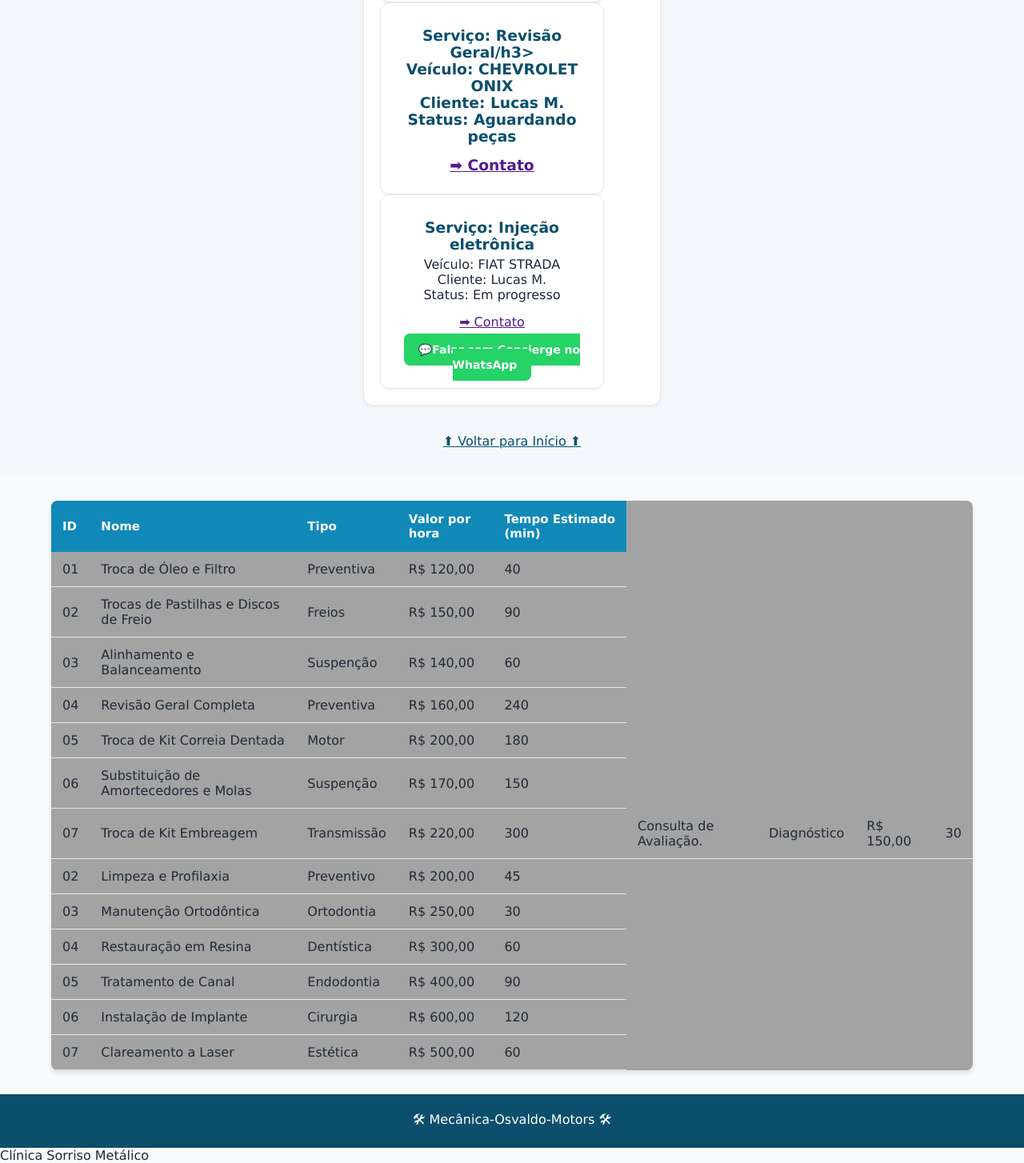
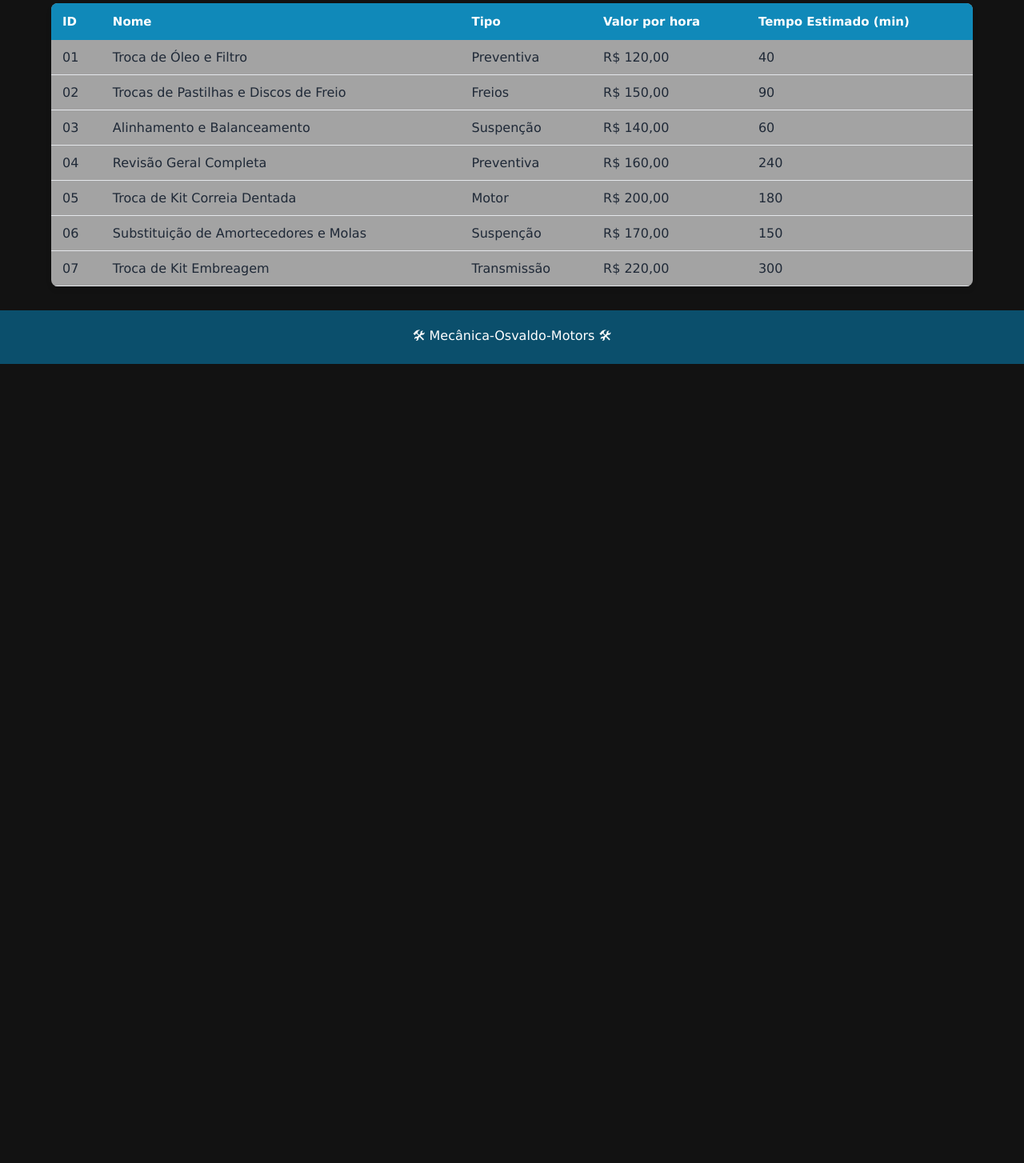
Before and after one commit to evelynevangelista-collab/osvaldo-motors-sys, a plain HTML site: page index.html in a window 1280 px wide. Shown: the part 842-2296 px from the top of the page at 80% size. After the commit the page ends 1297 px from the top, so only its background shows below. Drawn offline with Linux system fonts and the light colour scheme.

Commit message:
first commit

```diff
--- a/css/style.css
+++ b/css/style.css
@@ -6,7 +6,6 @@
 
 body {
     background-color: #121212;
-    background-color: #F8FAFC;
     font-family: Verdana, Geneva, Tahoma, sans-serif;
     color: #1F2937;
 }
@@ -49,7 +48,8 @@ header {
 }
 
 #menu a:hover {
-    background-color: #FFFFFF;
+    background-color:#0B4F6C;
+    color:#2c2018
 }
 
 #slogan {
@@ -88,7 +88,7 @@ header {
 .sobre {
     width: 30%;
     min-width: 280px;
-    background-color: #FFFFFF;
+    background-color: rgb(126, 125, 125);
     border-radius: 12px;
     border: 1px solid #E5E7EB;
     padding: 20px;
--- a/index.html
+++ b/index.html
@@ -10,7 +10,6 @@
         <header>
             <section id="logo">
                 <img src="assets/img.png" alt="Logo da mecânica">
-                <img src="assets/img.png" alt="Logo da mecãnica">
                 <p>Osvaldo Motors</p>
             </section>
                 <nav id="menu">
@@ -39,10 +38,12 @@
                             <article class="sobre">
                                 <h3>Serviço: Freios</h3>
                                 <p>Veículo: VW GOL</p>
-                                <h3>Cliente: João P.</h3>
+                                <p>Cliente: João P.</p>
                                 <p>Status: Em progresso</p>
                                 <div class="acoes-card">
                                     <a href="" download> ➡ Contato</a>
+                                </div>
+                            </article>
 
                             <article class="sobre">
                                 <h3>Serviço: Alinhamento</h3>
@@ -51,6 +52,7 @@
                                 <p>Status: Aguardando peças</p>
                                 <div class="acoes-card">
                                     <a href="" download> ➡ Contato</a>
+                                </div>
                             </article>
 
                             <article class="sobre">
@@ -60,6 +62,7 @@
                                 <p>Status: Concluído (Entregar)</p>
                                 <div class="acoes-card">
                                     <a href="" download> ➡ Contato</a>
+                                </div>
                             </article>
 
                             <article class="sobre">
@@ -69,6 +72,7 @@
                                 <p>Status: Aguardando peças</p>
                                 <div class="acoes-card">
                                     <a href="" download> ➡ Contato</a>
+                                </div>
                             </article>
 
                             <article class="sobre">
@@ -78,12 +82,12 @@
                                 <p>Status: Em progresso</p>
                                 <div class="acoes-card">
                                     <a href="" download> ➡ Contato</a>
-                                <div class="acoes-card">
+                                </div>
+                            </article>
+                        </section>
+                        <div class="acoes-card">
                                     <a href="https://wa.me/seunumeroaqui" target="_blank" class="btn btn-whatsapp">💬Falar com Concierge no WhatsApp</a>
                                 </div>
-                            </article>
-                        </article>
-                    </section>
                     <a href="#menu" class="btn-topo">⬆ Voltar para Início ⬆</a>
                 </section>
             </section>
@@ -150,53 +154,6 @@
                         <td>Transmissão</td>
                         <td>R$ 220,00</td>
                         <td>300</td>
-
-                        <td>Consulta de Avaliação.</td>
-                        <td>Diagnóstico</td>
-                        <td>R$ 150,00</td>
-                        <td>30</td>
-                    </tr>
-                    <tr>
-                        <td>02</td>
-                        <td>Limpeza e Profilaxia</td>
-                        <td>Preventivo</td>
-                        <td>R$ 200,00</td>
-                        <td>45</td>
-                    </tr>
-                    <tr>
-                        <td>03</td>
-                        <td>Manutenção Ortodôntica</td>
-                        <td>Ortodontia</td>
-                        <td>R$ 250,00</td>
-                        <td>30</td>
-                    </tr>
-                    <tr>
-                        <td>04</td>
-                        <td>Restauração em Resina</td>
-                        <td>Dentística</td>
-                        <td>R$ 300,00</td>
-                        <td>60</td>
-                    </tr>
-                    <tr>
-                        <td>05</td>
-                        <td>Tratamento de Canal</td>
-                        <td>Endodontia</td>
-                        <td>R$ 400,00 </td>
-                        <td>90</td>
-                    </tr>
-                    <tr>
-                        <td>06</td>
-                        <td>Instalação de Implante</td>
-                        <td>Cirurgia</td>
-                        <td>R$ 600,00</td>
-                        <td>120</td>
-                    </tr>
-                    <tr>
-                        <td>07</td>
-                        <td>Clareamento a Laser</td>
-                        <td>Estética</td>
-                        <td>R$ 500,00</td>
-                        <td>60</td>
                     </tr>
                 </tbody>
             </table>
@@ -205,8 +162,4 @@
             <p>🛠 Mecânica-Osvaldo-Motors 🛠</p>
         </footer>
     </body>
-
-            <p>Clínica Sorriso Metálico</p>
-        </footer>
-    </body>
     </html>
```
